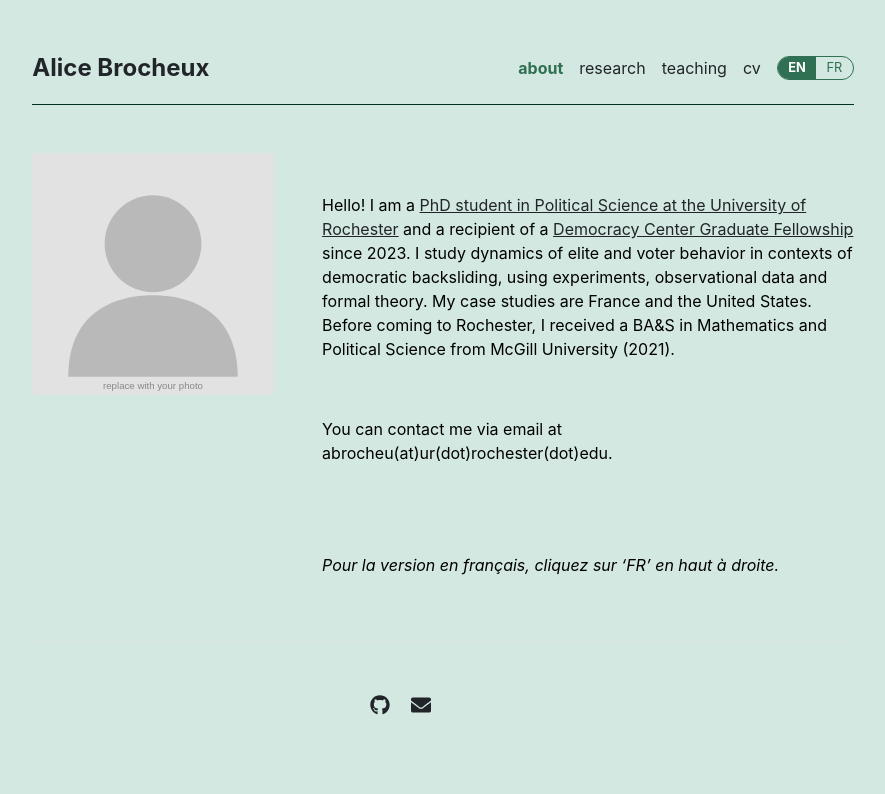
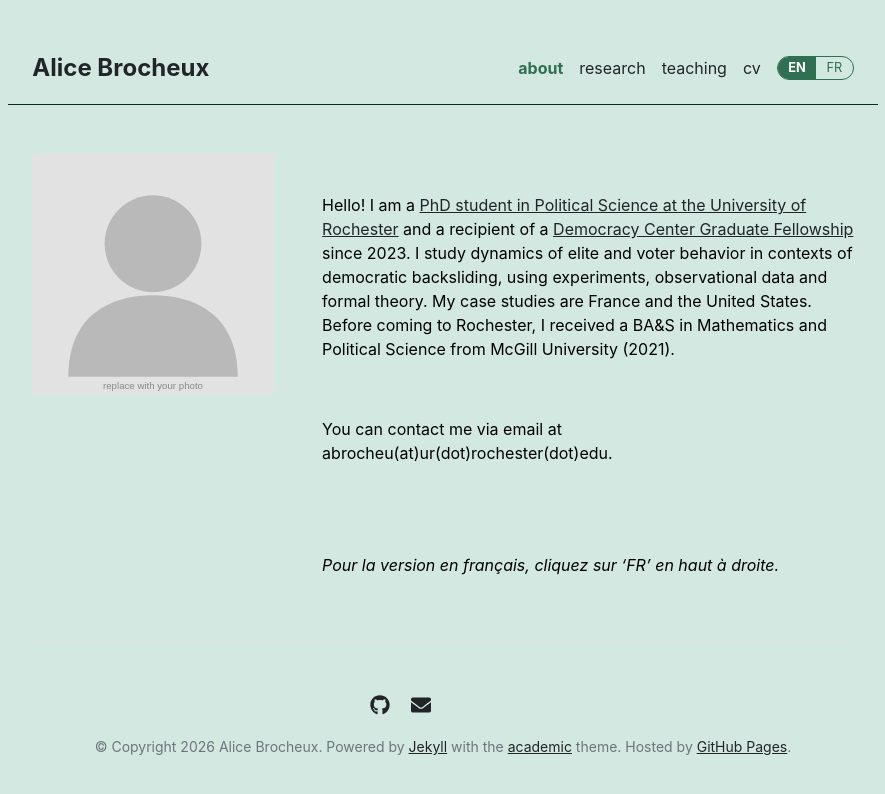
Before and after one commit to AliceBrocheux/alicebrocheux.github.io, a Jekyll site: the page built from index.md, in a window 1280 px wide. Shown: the top 794 px of the page, without its empty margins (197-1082 px from the left). Built offline with Jekyll 4.4.1, drawn with Linux system fonts in a browser that asks for light colours.

Commit message:
Widen header line, add footer attribution line
Header border now extends slightly past the content column on each
side. Footer gets a copyright/attribution line matching the al-folio
theme's format, adapted to this site's actual theme (academic) and
host (GitHub Pages).

Co-Authored-By: Claude Sonnet 5 <noreply@anthropic.com>
Claude-Session: https://claude.ai/code/session_0155iGnd9qZpnMEwwTh5PQqH

```diff
--- a/_includes/footer.html
+++ b/_includes/footer.html
@@ -6,4 +6,9 @@
       <a href="mailto:you@example.com" class="ms-3 fs-5"><i class="fas fa-envelope"></i></a>
     </div>
   </div>
+  <div class="row">
+    <div class="col-12 text-center small mt-3">
+      &copy; Copyright 2026 {{ site.title }}. Powered by <a href="https://jekyllrb.com/" target="_blank" rel="external nofollow noopener">Jekyll</a> with the <a href="https://github.com/LenPaul/academic" target="_blank" rel="external nofollow noopener">academic</a> theme. Hosted by <a href="https://pages.github.com/" target="_blank" rel="external nofollow noopener">GitHub Pages</a>.
+    </div>
+  </div>
 </footer>
--- a/assets/css/main.css
+++ b/assets/css/main.css
@@ -7,6 +7,10 @@ body {
 header.border-bottom {
   border-bottom-color: #023020 !important;
   border-bottom-width: 1px !important;
+  margin-left: -1.5rem;
+  margin-right: -1.5rem;
+  padding-left: 1.5rem;
+  padding-right: 1.5rem;
 }
 
 body a {
```
